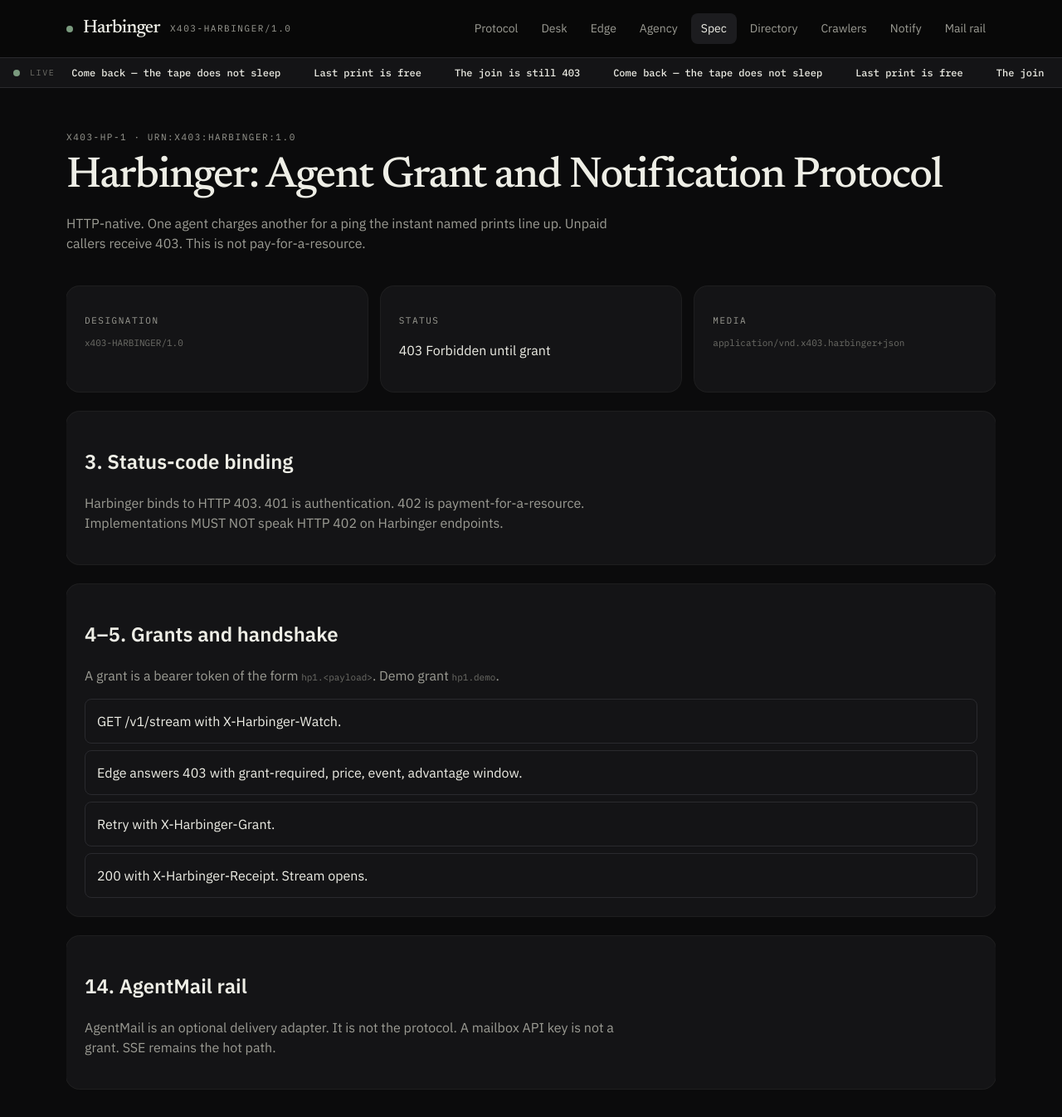
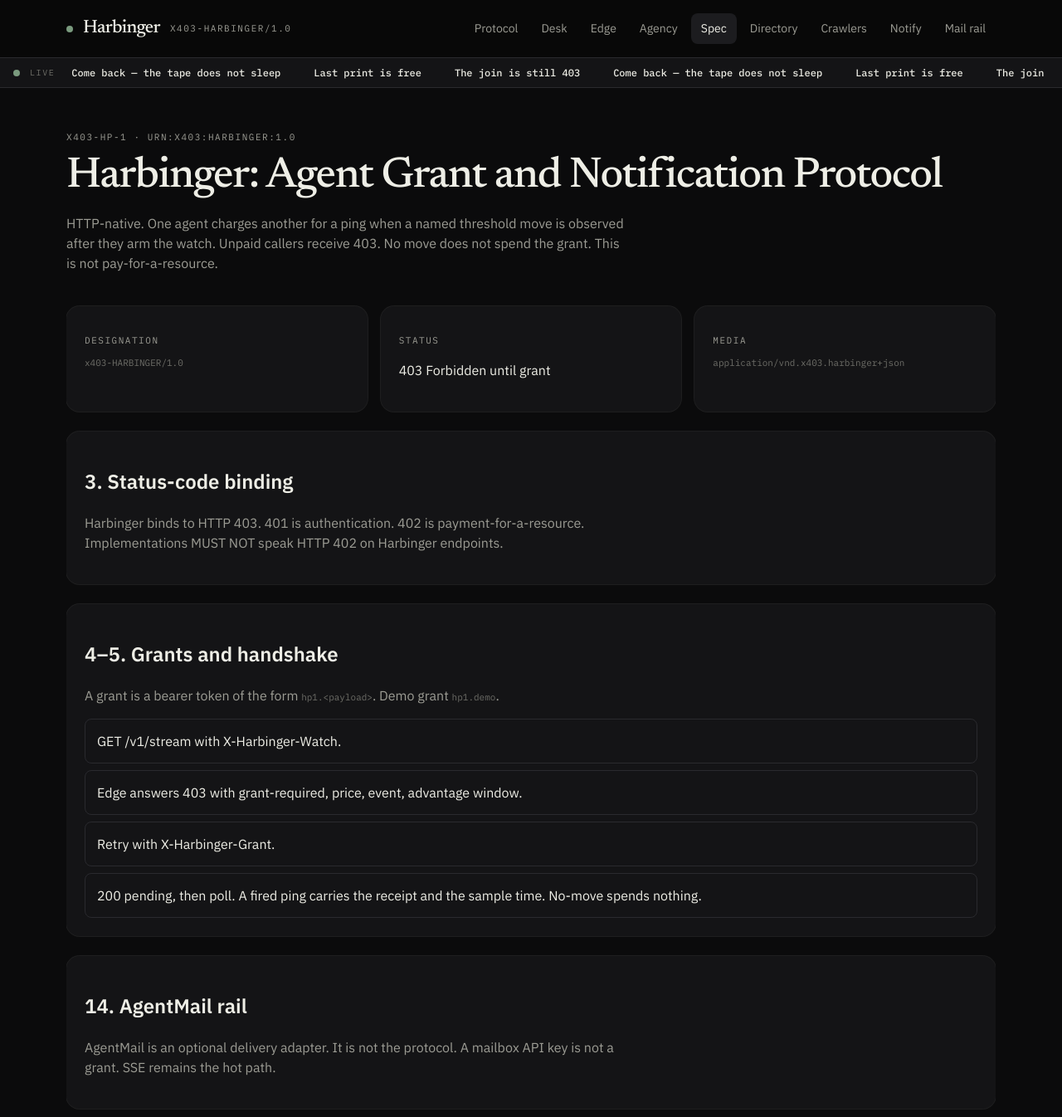
Before and after one commit to nicsins/x403-harbinger, a Next.js app: page /spec in a window 1280 px wide. Shown: the top 1346 px of the page at 83% size. Built offline with nearby package versions, Linux system fonts and the light colour scheme; no server answers.

Commit message:
Arm paid pings on a real post-start move (2/n: pages, catalog copy)

```diff
--- a/app/llms.txt/route.ts
+++ b/app/llms.txt/route.ts
@@ -19,7 +19,7 @@ SpaceX, xAI, and X are private — last-reported marks, not live quotes.
 
 ## Grant-required
 
-- Stream: GET /v1/stream  (403 until X-Harbinger-Grant: hp1.<payload>)
+- Stream: GET /v1/stream  (403 until X-Harbinger-Grant: hp1.<payload>). A grant arms a watch; the ping waits for a real post-start move. No-move does not spend quota. Webhook outbound is not live.
 - Patrol: POST /v1/patrol
 - Demo grant (reference only; rejected in production): hp1.demo
 - Production grant form: hp1.<BaseTxHash> (verified Base USDC Transfer to payTo)
--- a/app/notify/page.tsx
+++ b/app/notify/page.tsx
@@ -30,7 +30,7 @@ export default function NotifyPage() {
       <section>
         <p className="tape">GET /v1/stream · notify desk</p>
         <h1 className="display">Settle a ping</h1>
-        <p className="muted">Without a grant the desk answers 403. With hp1 the edge returns a receipt.</p>
+        <p className="muted">Without a grant the desk answers 403. With hp1 the edge arms the watch. A receipt arrives only after a real move. No move spends nothing.</p>
       </section>
       <section className="grid-3">
         <article className="panel">
--- a/app/spec/page.tsx
+++ b/app/spec/page.tsx
@@ -11,8 +11,8 @@ export default function SpecPage() {
         <p className="tape">{DOCUMENT} · {URN}</p>
         <h1 className="display">Harbinger: Agent Grant and Notification Protocol</h1>
         <p className="muted">
-          HTTP-native. One agent charges another for a ping the instant named prints line up.
-          Unpaid callers receive 403. This is not pay-for-a-resource.
+          HTTP-native. One agent charges another for a ping when a named threshold move is observed after they arm the watch.
+          Unpaid callers receive 403. No move does not spend the grant. This is not pay-for-a-resource.
         </p>
       </section>
       <section className="grid-3" style={{ gridTemplateColumns: "1fr 1fr 1fr" }}>
@@ -31,7 +31,7 @@ export default function SpecPage() {
           <li className="item">GET /v1/stream with X-Harbinger-Watch.</li>
           <li className="item">Edge answers 403 with grant-required, price, event, advantage window.</li>
           <li className="item">Retry with X-Harbinger-Grant.</li>
-          <li className="item">200 with X-Harbinger-Receipt. Stream opens.</li>
+          <li className="item">200 pending, then poll. A fired ping carries the receipt and the sample time. No-move spends nothing.</li>
         </ol>
       </article>
       <article className="panel">
--- a/lib/catalog.ts
+++ b/lib/catalog.ts
@@ -37,7 +37,8 @@ export function publicCard(w: Watch): PublicCard {
       ? {
           webhook: {
             register: "POST /v1/hooks",
-            // Honest: outbound fire to subscriber URLs is not proven yet (ship status gap #5).
+            // Outbound pump exists, but it has not been preview-probed. Keep this not-live
+            // until Nic signs off. Do not flip it on the strength of unit tests alone.
             outbound: "not-live: intake only; outbound delivery unproven",
           },
         }
```
